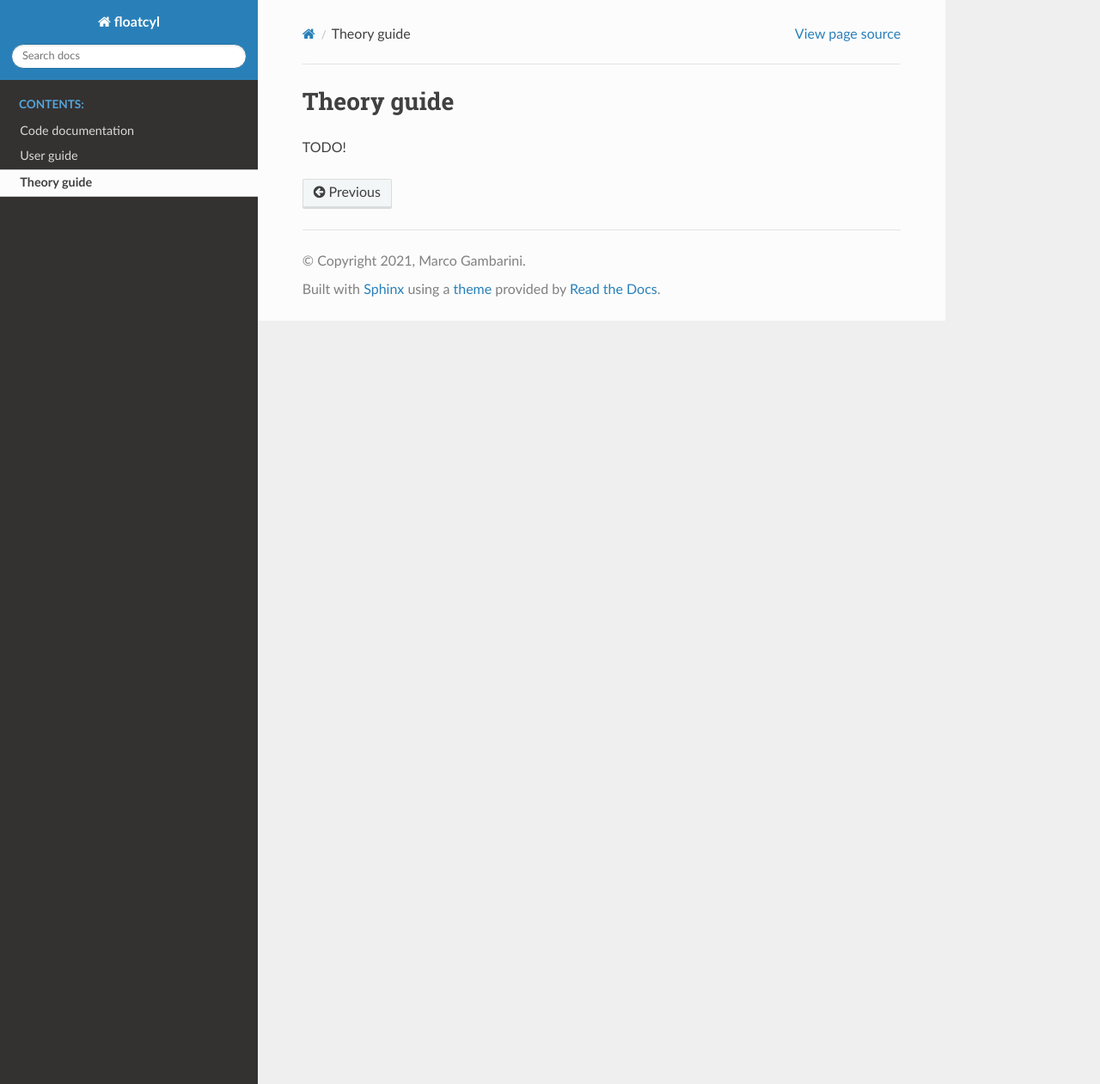
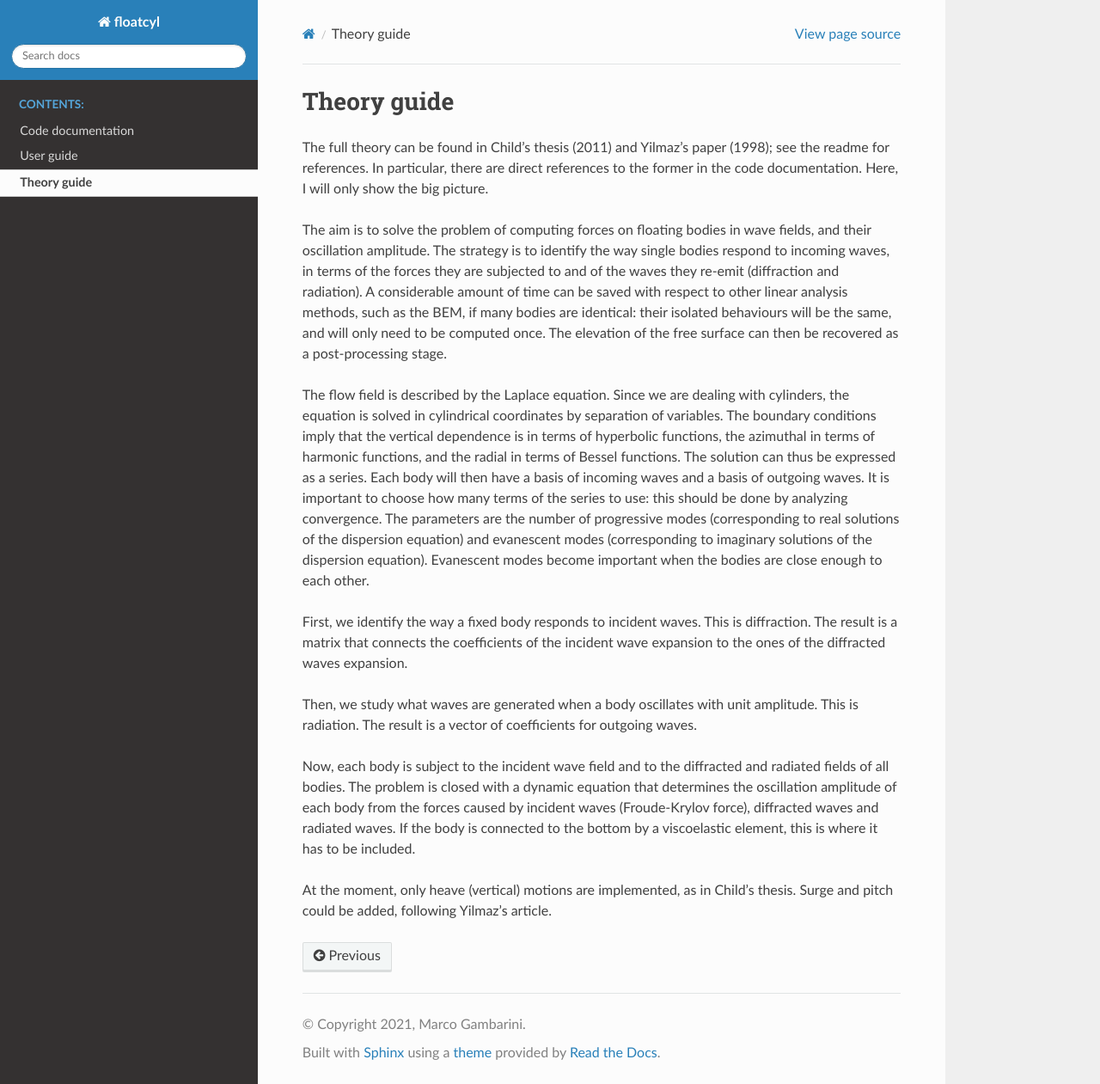
Before and after one commit to marcogambarini/floatcyl, a Sphinx documentation site: the page built from docs/source/theory.rst, in a window 1280 px wide and 1261 px high. Shown: the whole window at 86% size. Built offline with Sphinx 7.4.7 and the Read the Docs theme 2.0.0, drawn with Linux system fonts in a browser that asks for light colours.

Commit message:
Updated theory documentation

```diff
--- a/docs/source/theory.rst
+++ b/docs/source/theory.rst
@@ -1,4 +1,49 @@
 Theory guide
 ============
 
-TODO!
+The full theory can be found in Child's thesis (2011) and Yilmaz's paper (1998);
+see the readme for references. In particular, there are direct references to the
+former in the code documentation. Here, I will only show the big picture.
+
+The aim is to solve the problem of computing forces on floating
+bodies in wave fields, and their oscillation amplitude. The strategy
+is to identify the way single bodies respond to incoming waves, in terms
+of the forces they are subjected to and of the waves they re-emit
+(diffraction and radiation). A considerable amount of time can be saved
+with respect to other linear analysis methods, such as the BEM, if many
+bodies are identical: their isolated behaviours will be the same, and will
+only need to be computed once. The elevation of the free surface can
+then be recovered as a post-processing stage.
+
+The flow field is described by the Laplace equation. Since we are dealing
+with cylinders, the equation is solved in cylindrical coordinates by
+separation of variables. The boundary conditions imply that the vertical
+dependence is in terms of hyperbolic functions, the azimuthal in terms of
+harmonic functions, and the radial in terms of Bessel functions.
+The solution can thus be expressed as a series. Each body will then
+have a basis of incoming waves and a basis of outgoing waves.
+It is important to choose how many
+terms of the series to use: this should be done by analyzing convergence.
+The parameters are the number of progressive modes (corresponding to
+real solutions of the dispersion equation) and evanescent modes (corresponding
+to imaginary solutions of the dispersion equation). Evanescent modes
+become important when the bodies are close enough to each other.
+
+First, we identify the way a fixed body responds to incident waves.
+This is diffraction. The result is a matrix that connects the coefficients
+of the incident wave expansion to the ones of the diffracted waves expansion.
+
+Then, we study what waves are generated when a body oscillates with unit
+amplitude. This is radiation. The result is a vector of coefficients for
+outgoing waves.
+
+Now, each body is subject to the incident wave field and to the diffracted
+and radiated fields of all bodies. The problem is closed with a dynamic
+equation that determines the oscillation amplitude of each body from the
+forces caused by incident waves (Froude-Krylov force), diffracted waves
+and radiated waves. If the body is connected to the bottom by a
+viscoelastic element, this is where it has to be included.
+
+At the moment, only heave (vertical) motions are implemented, as in
+Child's thesis.
+Surge and pitch could be added, following Yilmaz's article.
```
